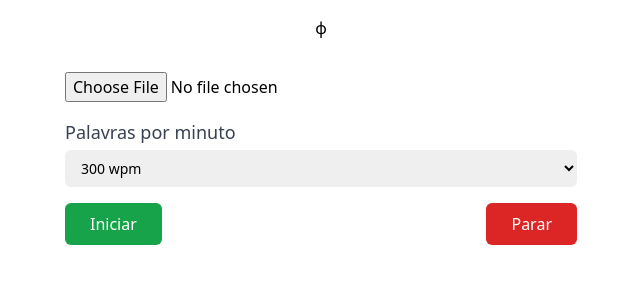
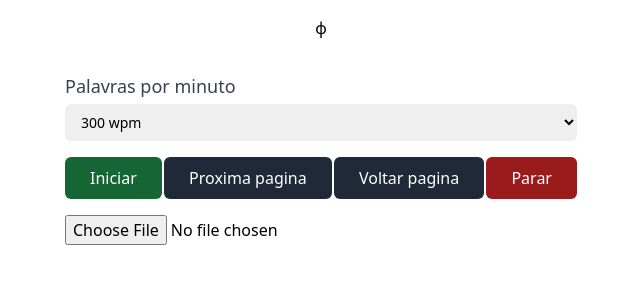
Before and after one commit to lucatsf/speed-vision, a React (Vite) app: page / in a window 1280 px wide. Shown: the top 300 px of the page, without its empty margins (319-959 px from the left). Built offline with nearby package versions, Linux system fonts and the light colour scheme.

Commit message:
Add pagination functionality to App component

```diff
--- a/src/App.jsx
+++ b/src/App.jsx
@@ -8,6 +8,7 @@ localStorage.setItem('stopRead', false);
 
 function App() {
   const [currentPage, setCurrentPage] = useState(1);
+  const [handlePage, setHandlePage] = useState(0);
   const { file, numPages, onFileChange, getTextFromPage } = usePdfReader();
   const {
     setInput,
@@ -24,7 +25,9 @@ function App() {
       setWpm(wpm);
     }
      if (numPages && numPages > 0) {
+      page = handlePage != 0 ? handlePage : page;
       const text = await getTextFromPage(page)
+      setHandlePage(0);
       setInput(text);
       start();
     }
@@ -33,6 +36,16 @@ function App() {
   const handleStop = debounce(() => {
     stop();
   }, 300);
+
+  const handleNextPage = () => {
+    setHandlePage(currentPage + 1)
+    setCurrentPage(currentPage + 1);
+  }
+
+  const handlePrevPage = () => {
+    setHandlePage(currentPage - 1)
+    setCurrentPage(currentPage - 1);
+  }
 
   useEffect(() => {
     if (!isRunning) {
@@ -58,19 +71,6 @@ function App() {
       <form className="form-horizontal w-full max-w-lg mx-auto">
         <fieldset className="space-y-4">
           <div className="form-group">
-
-            <div>
-              <input type="file" onChange={onFileChange} accept="application/pdf" />
-              {file && (
-                <div>
-                  <p>Arquivo selecionado: {file.name}</p>
-                  <p>Número de páginas: {numPages}</p>
-                </div>
-              )}
-            </div>
-          </div>
-
-          <div className="form-group">
             <label
               htmlFor="wpm"
               className="block text-lg font-medium text-gray-700"
@@ -93,7 +93,7 @@ function App() {
           <div className="form-group flex justify-between">
             <button
               type="button"
-              className="px-6 py-2 border border-transparent text-base font-medium rounded-md text-white bg-green-600 hover:bg-green-700"
+              className="px-6 py-2 border border-transparent text-base font-medium rounded-md text-white bg-green-800 hover:bg-green-700"
               onClick={() => {
                 localStorage.setItem('stopRead', false);
                 handleStart()
@@ -103,11 +103,39 @@ function App() {
             </button>
             <button
               type="button"
-              className="px-6 py-2 border border-transparent text-base font-medium rounded-md text-white bg-red-600 hover:bg-red-700"
+              disabled={false}
+              className="px-6 py-2 border border-transparent text-base font-medium rounded-md text-white bg-gray-800 hover:bg-gray-700"
+              onClick={handleNextPage}
+            >
+              Proxima pagina
+            </button>
+            <button
+              type="button"
+              disabled={false}
+              className="px-6 py-2 border border-transparent text-base font-medium rounded-md text-white bg-gray-800 hover:bg-gray-700"
+              onClick={handlePrevPage}
+            >
+              Voltar pagina
+            </button>
+            <button
+              type="button"
+              className="px-6 py-2 border border-transparent text-base font-medium rounded-md text-white bg-red-800 hover:bg-red-700"
               onClick={handleStop}
             >
               Parar
             </button>
+          </div>
+          <div className="form-group">
+            <div>
+              <input type="file" onChange={onFileChange} accept="application/pdf" />
+              {file && (
+                <div>
+                  <p>Arquivo: {file.name}</p>
+                  <p>Total de páginas: {numPages}</p>
+                  <p>Página atual: {currentPage}</p>
+                </div>
+              )}
+            </div>
           </div>
         </fieldset>
       </form>
```
